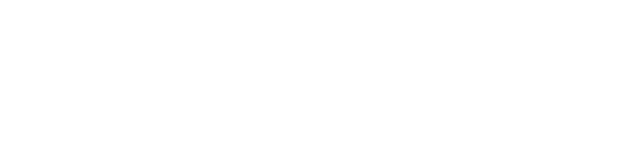
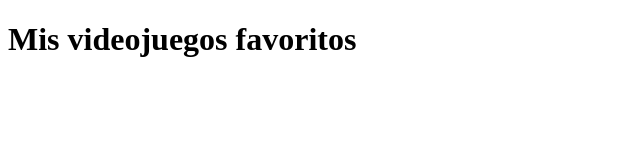
Before and after one commit to luisja2727t/videojuegos_favoritos, a plain HTML site: page index.html in a window 1280 px wide. Shown: the whole page, without its empty margins (0-640 px from the left). Drawn offline with Linux system fonts and the light colour scheme.

Commit message:
2commi, ttitulo de la web

```diff
--- a/index.html
+++ b/index.html
@@ -6,6 +6,7 @@
     <title>Videojuegos favoritos</title>
 </head>
 <body>
+    <h1>Mis videojuegos favoritos</h1>
 
 </body>
 </html>
```
